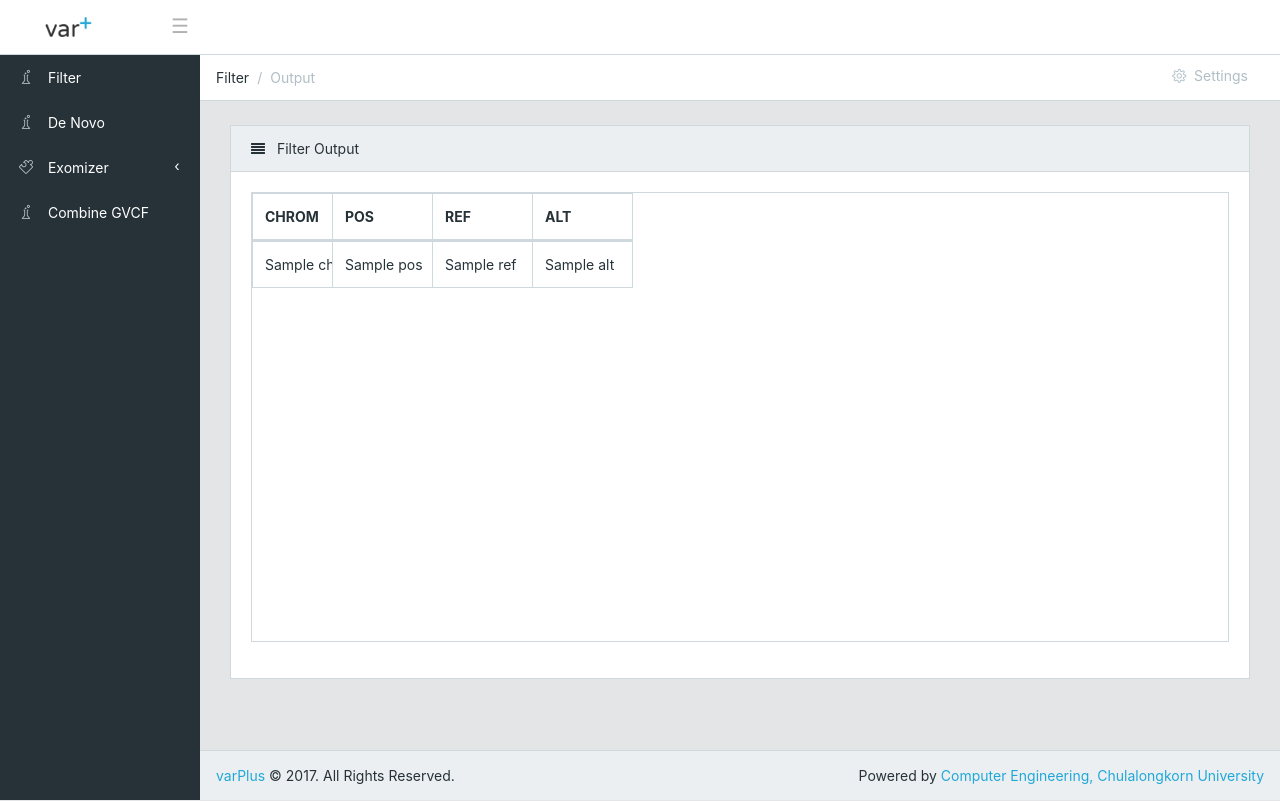
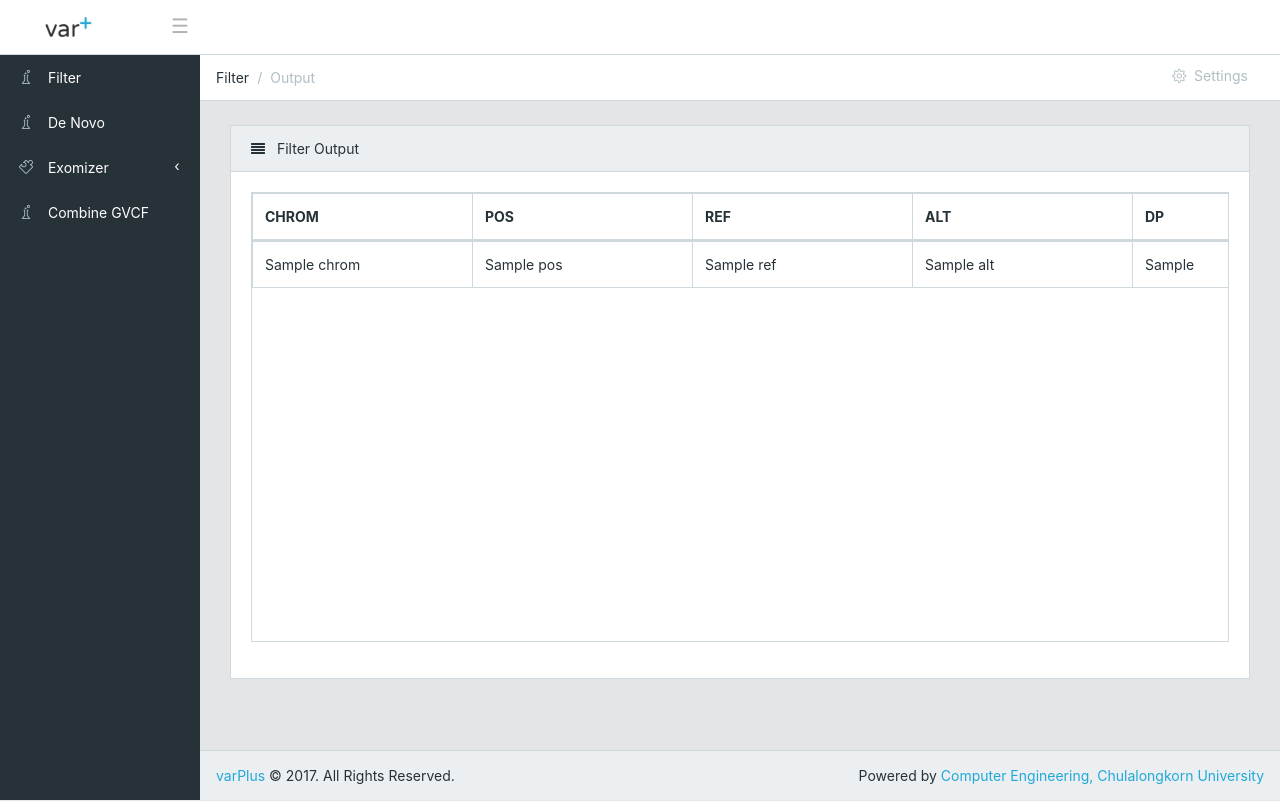
Before and after one commit to sirinthra-cc/bioinformatics, a Django app: template templates/filter/output.html in a window 1280 px wide. Run offline with Django 3.2, Linux system fonts and the light colour scheme; the template is opened without the code that fills it: most values are stand-ins (such as "Sample title", 1, 10 or a date in 2020); some libraries are stand-ins or nearby versions.

Commit message:
merge filter

```diff
--- a/templates/filter/output.html
+++ b/templates/filter/output.html
@@ -22,19 +22,21 @@
             <table class="table table-bordered fixed_headers">
                 <thead>
                     <tr>
-                        <th style="max-width: 80px; min-width: 80px">CHROM</th>
-                        <th style="max-width: 100px; min-width: 100px">POS</th>
-                        <th style="max-width: 100px; min-width: 100px">REF</th>
-                        <th style="max-width: 100px; min-width: 100px">ALT</th>
+                        <th style="max-width: 220px; min-width: 220px">CHROM</th>
+                        <th style="max-width: 220px; min-width: 220px">POS</th>
+                        <th style="max-width: 220px; min-width: 220px">REF</th>
+                        <th style="max-width: 220px; min-width: 220px">ALT</th>
+                        <th style="max-width: 220px; min-width: 220px">DP</th>
                     </tr>
                 </thead>
                 <tbody>
                     {% for output in output_list %}
                         <tr>
-                            <td style="max-width: 80px; min-width: 80px">{{ output.chrom }}</td>
-                            <td style="max-width: 100px; min-width: 100px">{{ output.pos }}</td>
-                            <td style="max-width: 100px; min-width: 100px">{{ output.ref }}</td>
-                            <td style="max-width: 100px; min-width: 100px">{{ output.alt }}</td>
+                            <td style="max-width: 220px; min-width: 220px">{{ output.chrom }}</td>
+                            <td style="max-width: 220px; min-width: 220px">{{ output.pos }}</td>
+                            <td style="max-width: 220px; min-width: 220px">{{ output.ref }}</td>
+                            <td style="max-width: 220px; min-width: 220px">{{ output.alt }}</td>
+                            <td style="max-width: 220px; min-width: 220px">{{ output.dp }}</td>
                         </tr>
                     {% endfor %}
                 </tbody>
```
Also changed, not shown: filter/filtration.py (+7 -10 lines).
